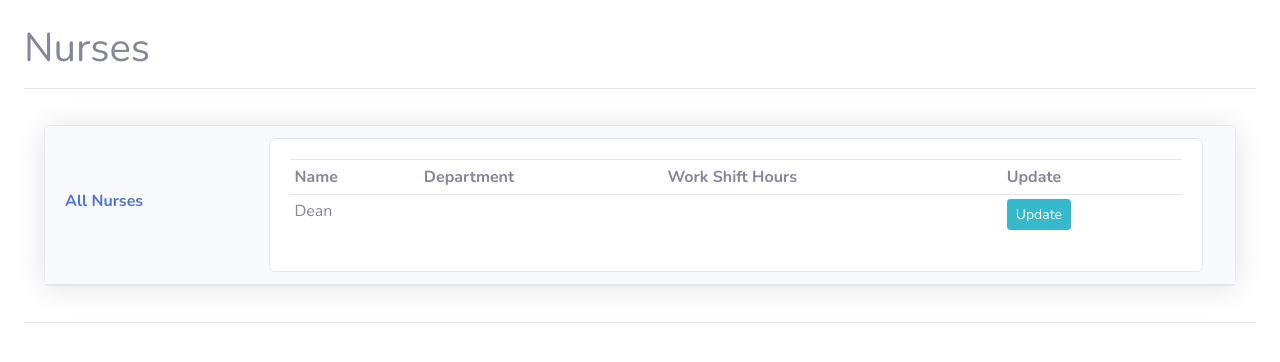
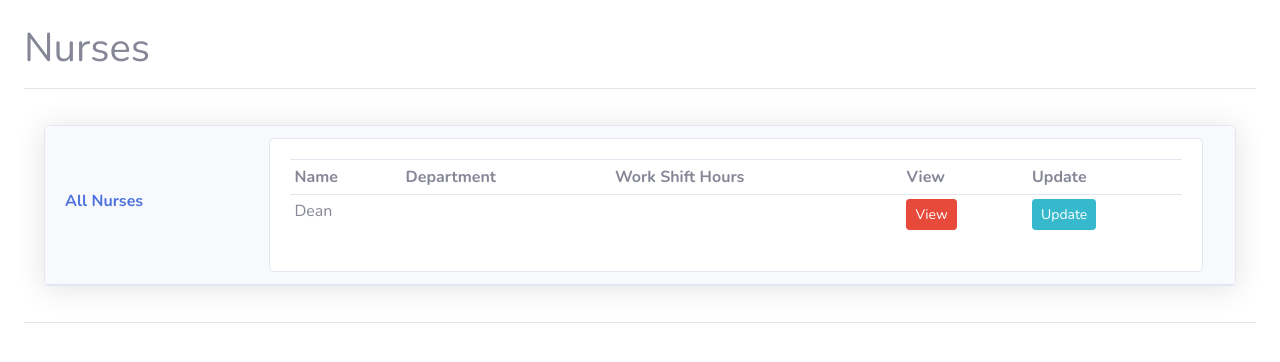
Before and after one commit to 80andAbove/hospital, a Django app: page /nurse/ in a window 1280 px wide. Shown: the part 56-418 px from the top of the page. Run offline with Django 3.2, Linux system fonts and the light colour scheme; data comes from the database, SQL or seed files in the repository; some libraries are stand-ins or nearby versions.

Commit message:
Added View button in the table of Nurse

```diff
--- a/lifesaver/templates/lifesaver/nurse.html
+++ b/lifesaver/templates/lifesaver/nurse.html
@@ -19,6 +19,7 @@
                             <th>Name</th>
                             <th>Department</th>
                             <th>Work Shift Hours</th>
+                            <th>View</th>
                             <th>Update</th>
                         </tr>
 
@@ -27,6 +28,7 @@
                                 <td>{{nurses.name}}</td>
                                 <td>{{nurse.sector}}</td>
                                 <td>{{nurse.work_shift}}</td>
+                                <td><a class="btn btn-sm btn-danger" href="#">View</a></td>
                                 <td><a class="btn btn-sm btn-info" href="#">Update</a></td>
                             </tr>
                         {% endfor %}
```
